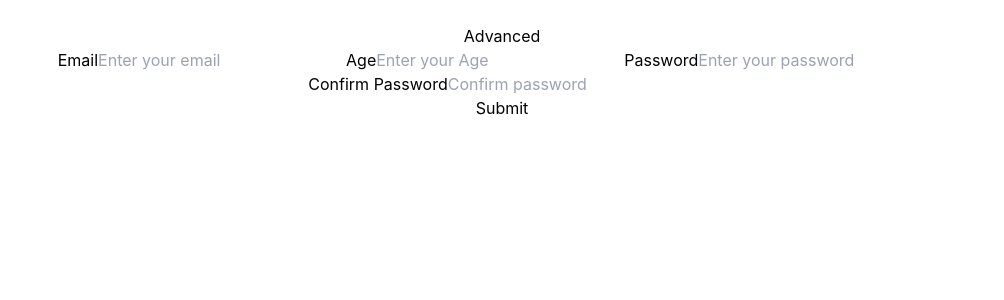
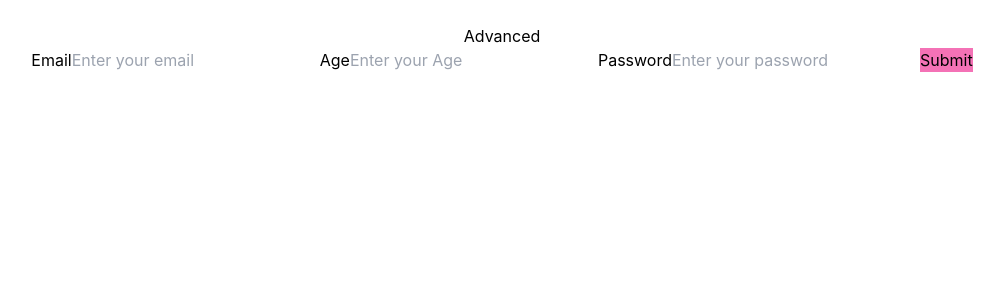
Before and after one commit to asma-mughal/dayOne, a React (Create React App) app: page / in a window 1280 px wide. Shown: the top 300 px of the page, without its empty margins (138-1142 px from the left). Built offline with nearby package versions, Linux system fonts and the light colour scheme.

Commit message:
some work

```diff
--- a/src/components/BasicForm.jsx
+++ b/src/components/BasicForm.jsx
@@ -2,7 +2,7 @@ import { useFormik } from 'formik'
 import React from 'react'
 import { basicSchema } from '../schemas'
 //1. Formik handle state management.
-const submitHandler = () =>{
+const onSubmit = () =>{
   console.log("submitted")
 }
 const BasicForm = () => {
@@ -14,10 +14,9 @@ const BasicForm = () => {
             confirmPassword:""
         },
         validationSchema: basicSchema,
-        onSubmit : submitHandler
+        onSubmit
     })
 
-    console.log(formik.errors)
   return (
     <div>
       <form onSubmit={formik.handleSubmit} autoComplete="off">
@@ -39,15 +38,11 @@ const BasicForm = () => {
       onChange={formik.handleChange}
       onBlur={formik.handleBlur}
       />
-      <div>
-         <label htmlFor="confPass">Confirm Password</label>
-      <input id="confPassword" type="password" placeholder="Confirm password"
-      value={formik.values.confirmPassword}
-      onChange={formik.handleChange}
-      onBlur={formik.handleBlur}
-      />
-      </div>
-      <button type='submit'>Submit</button>
+
+
+      <button type='submit'
+      className='bg-pink-400'
+      >Submit</button>
     </form>
     </div>
   )
```
